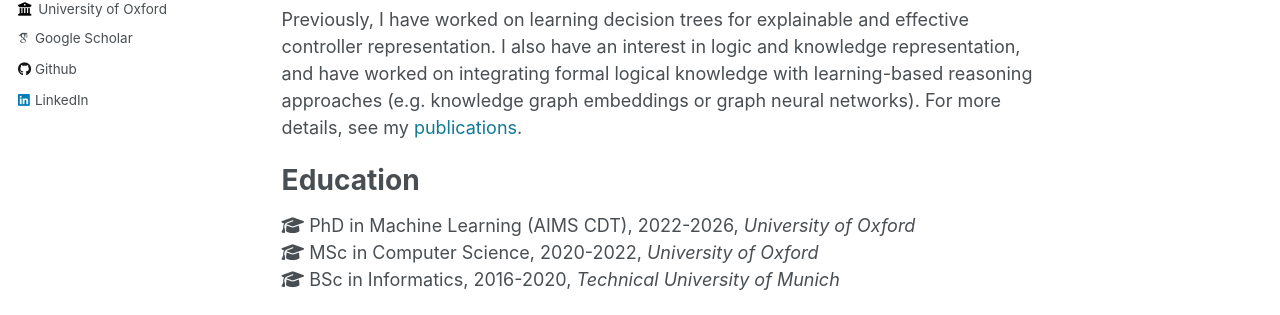
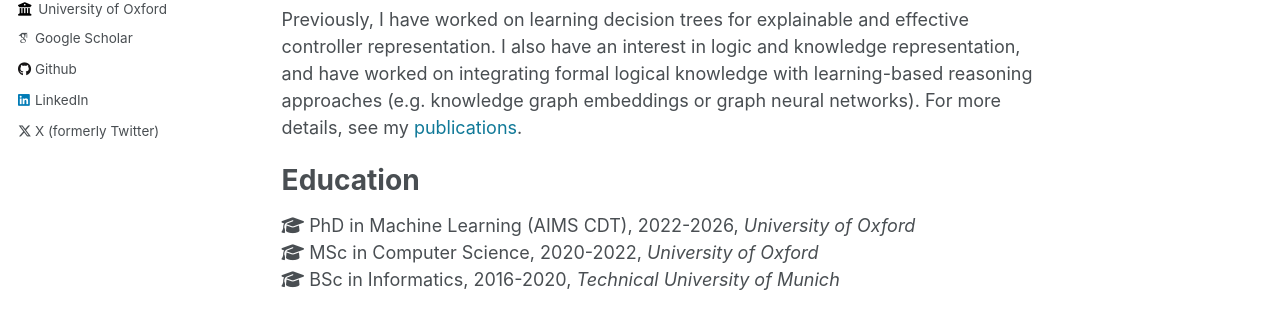
Before and after one commit to mathiasj33/mathiasj33.github.io, a Jekyll site: the page built from _pages/about.md, in a window 1280 px wide. Shown: the part 416-731 px from the top of the page. Built offline with Jekyll 4.4.1, drawn with Linux system fonts in a browser that asks for light colours; some web fonts are replaced; part of the change alters nothing that is shown.

Commit message:
Adds twitter profile

```diff
--- a/_config.yml
+++ b/_config.yml
@@ -64,7 +64,7 @@ author:
   steam            : # Username
   telegram         : # URL
   tumblr           : # Username
-  twitter          : # "UniofOxford"  # Replace this with your X / Twitter handle
+  twitter          : m_jackermeier
   vine             : # Username
   weibo            : # Username
   wikipedia        : # Username
```
